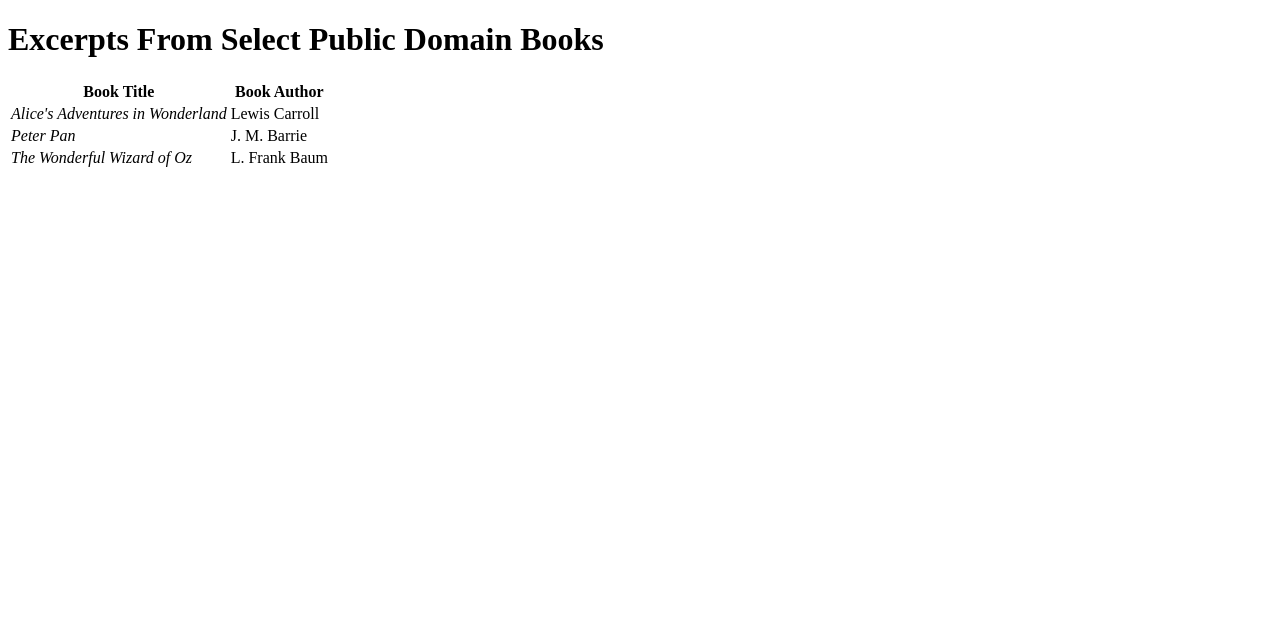
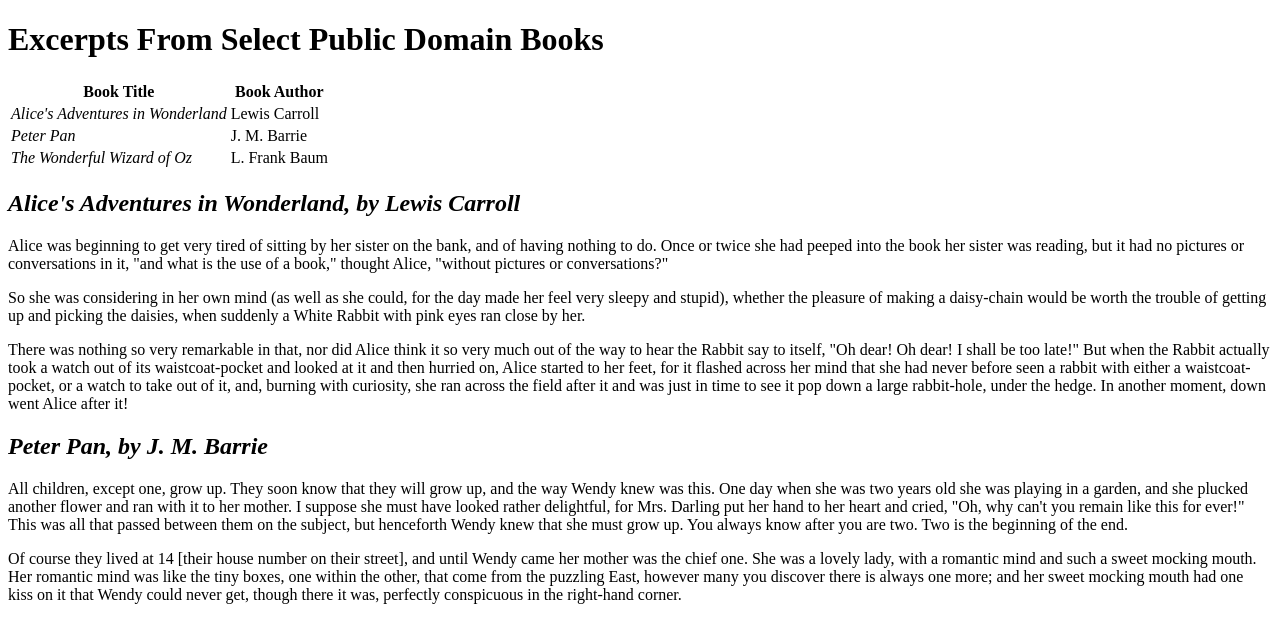
Before and after one commit to Bomollo/Lab3, a plain HTML site: page index.html in a window 1280 px wide. Drawn offline with Linux system fonts and the light colour scheme.

Commit message:
copied text into site

```diff
--- a/index.html
+++ b/index.html
@@ -34,5 +34,16 @@
     </tr>
     </tbody>
 </table>
+<div>
+    <h2><em>Alice's Adventures in Wonderland, by Lewis Carroll</em></h2>
+    <p>Alice was beginning to get very tired of sitting by her sister on the bank, and of having nothing to do. Once or twice she had peeped into the book her sister was reading, but it had no pictures or conversations in it, "and what is the use of a book," thought Alice, "without pictures or conversations?"</p>
+    <p>So she was considering in her own mind (as well as she could, for the day made her feel very sleepy and stupid), whether the pleasure of making a daisy-chain would be worth the trouble of getting up and picking the daisies, when suddenly a White Rabbit with pink eyes ran close by her.</p>
+    <p>There was nothing so very remarkable in that, nor did Alice think it so very much out of the way to hear the Rabbit say to itself, "Oh dear! Oh dear! I shall be too late!" But when the Rabbit actually took a watch out of its waistcoat-pocket and looked at it and then hurried on, Alice started to her feet, for it flashed across her mind that she had never before seen a rabbit with either a waistcoat-pocket, or a watch to take out of it, and, burning with curiosity, she ran across the field after it and was just in time to see it pop down a large rabbit-hole, under the hedge. In another moment, down went Alice after it!</p>
+</div>
+<div>
+    <h2><em>Peter Pan, by J. M. Barrie</em></h2>
+    <p>All children, except one, grow up. They soon know that they will grow up, and the way Wendy knew was this. One day when she was two years old she was playing in a garden, and she plucked another flower and ran with it to her mother. I suppose she must have looked rather delightful, for Mrs. Darling put her hand to her heart and cried, "Oh, why can't you remain like this for ever!" This was all that passed between them on the subject, but henceforth Wendy knew that she must grow up. You always know after you are two. Two is the beginning of the end.</p>
+    <p>Of course they lived at 14 [their house number on their street], and until Wendy came her mother was the chief one. She was a lovely lady, with a romantic mind and such a sweet mocking mouth. Her romantic mind was like the tiny boxes, one within the other, that come from the puzzling East, however many you discover there is always one more; and her sweet mocking mouth had one kiss on it that Wendy could never get, though there it was, perfectly conspicuous in the right-hand corner.</p>
+</div>
 </body>
 </html>
```
